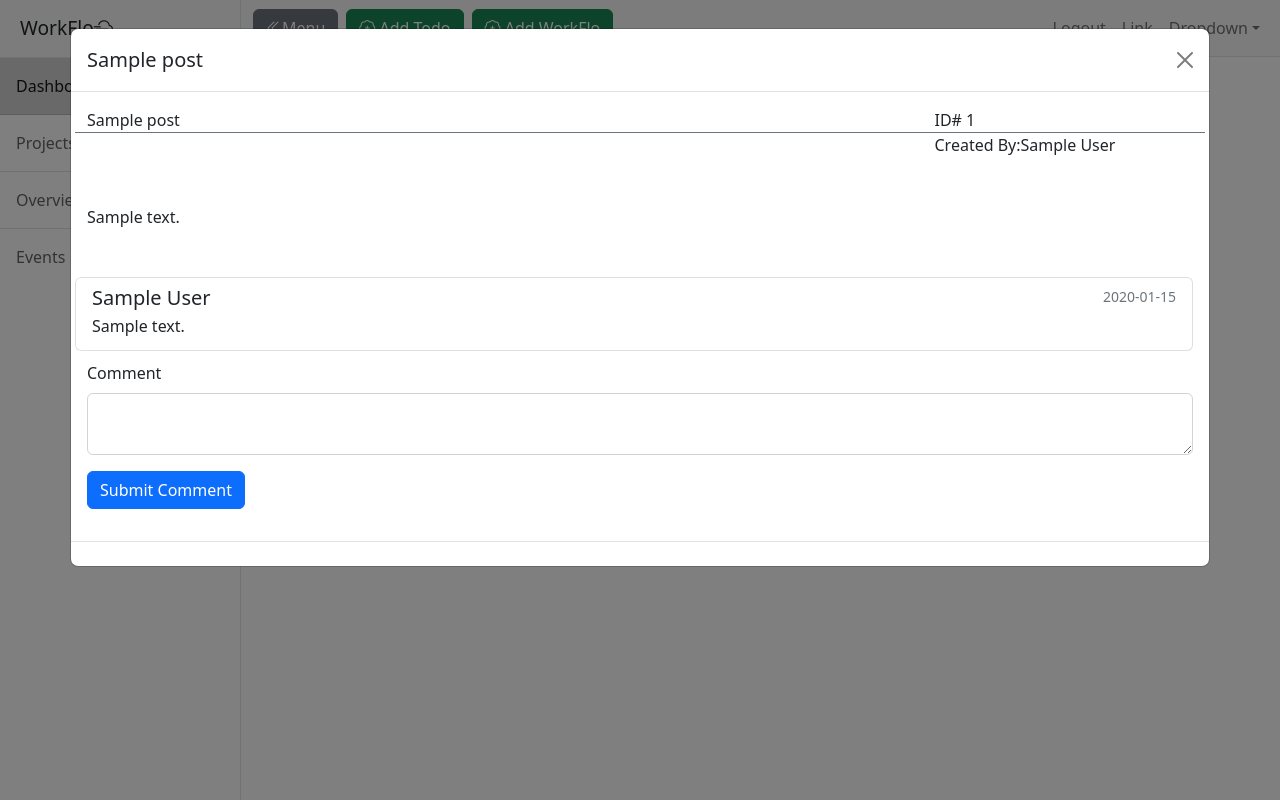
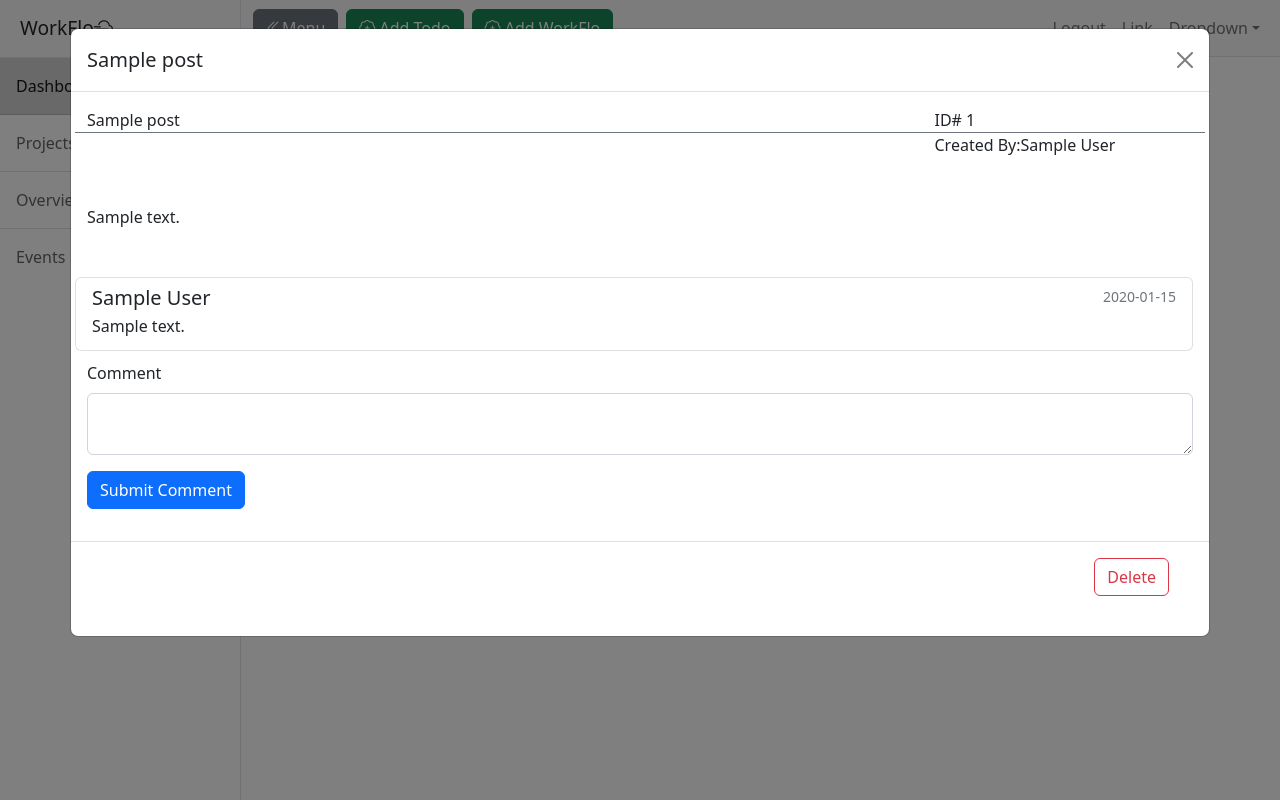
Before and after one commit to rworsham/WorkFloFlask, a Flask app: page /dashboard in a window 1280 px wide, after a click that opens the changed part. Run offline with Flask 3, Linux system fonts and the light colour scheme; a user stored in the database is signed in; tables that the repository leaves empty hold one stand-in row (values such as "Sample post"); some libraries are stand-ins or nearby versions.

Commit message:
added delete function to workstate and todos, will limit to admin only

```diff
--- a/main.py
+++ b/main.py
@@ -247,6 +247,7 @@ def dashboard():
 
 
 @app.route('/projects', methods=['GET', 'POST'])
+@login_required
 def projects():
     form = ProjectForm()
     all_projects = Project.query.order_by(Project.id).all()
@@ -268,14 +269,42 @@ def projects():
 
 
 @app.route('/overview')
+@login_required
 def overview():
     return render_template('overview.html')
 
 
 @app.route('/events', methods=['GET', 'POST'])
+@login_required
 def events():
     return render_template('events.html')
 
 
+@app.route("/delete/<int:id>")
+@login_required
+def delete(id):
+    todo_to_delete = db.get_or_404(TodoPost, id)
+    db.session.delete(todo_to_delete)
+    db.session.commit()
+    return redirect(url_for('dashboard'))
+
+
+@app.route("/delete/<int:id>")
+@login_required
+def delete_comment(id):
+    comment_to_delete = db.get_or_404(Comment, id)
+    db.session.delete(comment_to_delete)
+    db.session.commit()
+    return redirect(url_for('dashboard'))
+
+@app.route("/delete/<int:id>")
+@login_required
+def delete_project(id):
+    project_to_delete = db.get_or_404(Project, id)
+    db.session.delete(project_to_delete)
+    db.session.commit()
+    return redirect(url_for('projects'))
+
+
 if __name__ == '__main__':
     app.run(debug=True)
--- a/templates/dashboard.html
+++ b/templates/dashboard.html
@@ -155,11 +155,14 @@
                                       {{ render_field(comment_form.submit_comment) }}
                                   </dl>
                               </form>
-
                           </div>
                       </div>
                       <div class="modal-footer">
-
+                            {% if current_user.is_authenticated: %}
+                            <div class="card-footer p-4 pt-0 border-top-0 bg-transparent">
+                                <div class="text-center"><a class="btn btn-outline-danger mt-auto card-button" href="{{ url_for('delete', id=todo.id) }}">Delete</a></div>
+                            </div>
+                            {% endif %}
                       </div>
                     </div>
                   </div>
@@ -194,17 +197,13 @@
                                         <small>{{ todo.project.project }}</small>
                                         <small>{{ todo.author.name }}</small>
                                     </div>
-
                                   </a>
                                         {% endif %}
                                     {% endfor %}
                                     {% endfor %}
                                 </div>
-
                               </div>
-
                         </div>
-
                             {% endfor %}
                         {% endfor %}
                     </div>
--- a/templates/projects.html
+++ b/templates/projects.html
@@ -82,7 +82,6 @@
                                 <div class="card-header bg-secondary"></div>
                                     <div class="card-body bg-light">
                                         <h5 class="card-title">{{ project.project }}</h5>
-
                                     </div>
                             </div>
                         </div>
@@ -95,5 +94,5 @@
         <script src="https://cdn.jsdelivr.net/npm/bootstrap@5.2.3/dist/js/bootstrap.bundle.min.js"></script>
         <!-- Core theme JS-->
         <script src="static/js/scripts.js"></script>
-     </body>
+    </body>
 </html>
```
